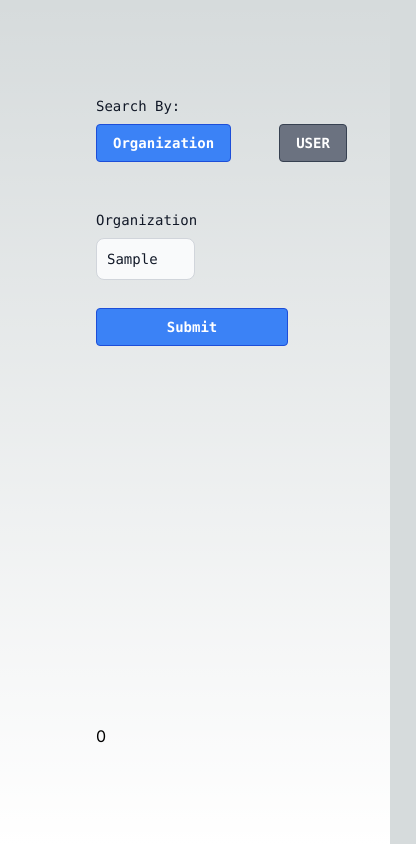
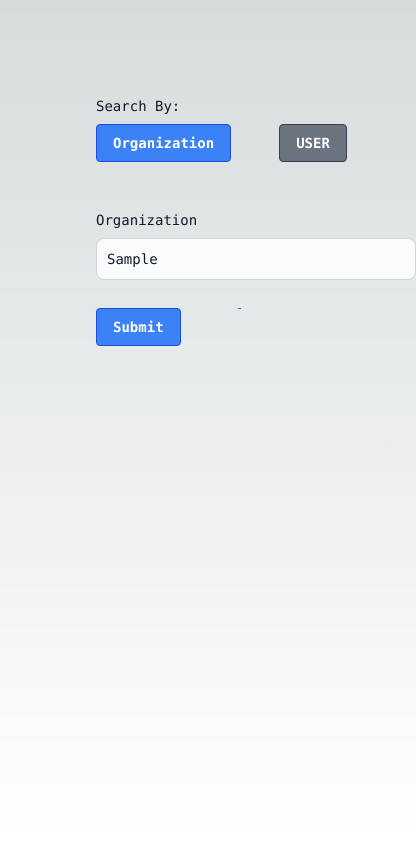
Before and after one commit to TPewarski/github-repo, a Next.js app: page / in a window 390 px wide. Both pictures are taken after typing "Sample" into the empty fields and a click on the button "Submit". Shown: the whole page, 416 px wide, since content can reach past the window. Built offline with nearby package versions, Linux system fonts and the light colour scheme; no server answers.

Commit message:
Add pagination component

```diff
--- a/package.json
+++ b/package.json
@@ -9,6 +9,9 @@
     "lint": "next lint"
   },
   "dependencies": {
+    "@emotion/react": "^11.11.4",
+    "@emotion/styled": "^11.11.0",
+    "@mui/material": "^5.15.11",
     "date-fns": "^3.3.1",
     "next": "14.1.1",
     "react": "^18",
--- a/src/app/RepoTable.tsx
+++ b/src/app/RepoTable.tsx
@@ -1,13 +1,19 @@
 import { Repository, Sort } from "./types";
 import { format, parseISO } from "date-fns";
+import Pagination from "@mui/material/Pagination";
+import Stack from "@mui/material/Stack";
 
 interface RepoTableProps {
   repos: Repository[];
   handleSortChange: (sortField: Sort) => void;
+  handlePageChange: (event: React.ChangeEvent<unknown>, page: number) => void;
+  page: number;
 }
+
 export const RepoTable = (props: RepoTableProps) => {
   return (
-    <table className="w-full text-sm text-left rtl:text-right text-gray-500">
+    <>
+      <table className="w-full text-sm text-left rtl:text-right text-gray-500 mb-6">
         <thead className="text-xs text-gray-700 uppercase md:border-none bg-gray-50 border-b-4">
           <tr className="flex flex-col flex-no wrap md:table-row">
             <th
@@ -71,5 +77,16 @@ export const RepoTable = (props: RepoTableProps) => {
           ))}
         </tbody>
       </table>
+
+      <Stack spacing={2}>
+        <Pagination
+          count={10}
+          variant="outlined"
+          shape="rounded"
+          onChange={props.handlePageChange}
+          page={props.page}
+        />
+      </Stack>
+    </>
   );
 };
--- a/src/app/page.tsx
+++ b/src/app/page.tsx
@@ -1,10 +1,11 @@
 "use client";
 import { useForm, SubmitHandler } from "react-hook-form";
-import { useCallback, useState } from "react";
+import { useCallback, useState, useEffect } from "react";
 import { SortDirection, Sort, Type, Repository } from "./types";
 import { RepoTable } from "./RepoTable";
+import CircularProgress from "@mui/material/CircularProgress";
+import Box from "@mui/material/Box";
 import { set } from "date-fns";
-import { on } from "events";
 
 const GITHUB_API = "https://api.github.com";
 
@@ -12,13 +13,13 @@ type Inputs = {
   name: string;
 };
 
-enum INPUT_TYPE {
+enum InputType {
   USER = "user",
   ORGANIZATION = "organization",
 }
 
 const getGithubURL = (
-  inputType: INPUT_TYPE,
+  inputType: InputType,
   name: string,
   page: number = 1,
   sort: Sort = Sort.FULL_NAME,
@@ -26,55 +27,66 @@ const getGithubURL = (
   type: Type = Type.ALL
 ): string =>
   `${GITHUB_API}/${
-    inputType === INPUT_TYPE.ORGANIZATION ? "orgs" : "users"
+    inputType === InputType.ORGANIZATION ? "orgs" : "users"
   }/${name}/repos?per_page=10&page=${page}&sort=${sort}&direction=${sortDirection}&type=${type}`;
 
 export default function Home() {
   const [isFetching, setIsFetching] = useState(false);
-  const [inputType, setInputType] = useState<INPUT_TYPE>(
-    INPUT_TYPE.ORGANIZATION
-  );
+  const [inputType, setInputType] = useState<InputType>(InputType.ORGANIZATION);
   const [formError, setFormError] = useState<string | null>(null);
   const [repos, setRepos] = useState<Repository[]>([]);
   const [sortField, setSortField] = useState<Sort>(Sort.FULL_NAME);
   const [sortDirection, setSortDirection] = useState<SortDirection>(
     SortDirection.ASC
   );
+  const [page, setPage] = useState(1);
 
-  const { register, handleSubmit } = useForm<Inputs>();
+  const { register, handleSubmit, reset } = useForm<Inputs>();
+  useEffect(() => {
+    if (repos.length) {
+      handleSubmit(onSubmit)();
+    }
+  }, [sortField, sortDirection, page]);
 
   const onInputTypeChange = () => {
-    setInputType((prev: INPUT_TYPE) =>
-      prev === INPUT_TYPE.USER ? INPUT_TYPE.ORGANIZATION : INPUT_TYPE.USER
+    setInputType((prev: InputType) =>
+      prev === InputType.USER ? InputType.ORGANIZATION : InputType.USER
     );
+    reset();
   };
 
   const onSubmit: SubmitHandler<Inputs> = useCallback(
     (data) => {
-      console.log("onSubmit", data);
+      console.log("onSubmit", {
+        data,
+        url: getGithubURL(inputType, data.name, page, sortField, sortDirection),
+      });
       setIsFetching(true);
       setFormError(null);
       try {
-        fetch(getGithubURL(inputType, data.name, 1, sortField, sortDirection))
+        fetch(
+          getGithubURL(inputType, data.name, page, sortField, sortDirection)
+        )
           .then((data) => data.json())
-          .then((repos) => setRepos(repos));
+          .then((repos) => setRepos(repos))
+          .then(() => setIsFetching(false));
       } catch (error) {
         setFormError(`Error fetching repos: ${error}`);
         console.error(error);
       }
-      setIsFetching(false);
     },
-    [sortField, sortDirection, inputType]
+    [sortField, sortDirection, inputType, page]
   );
 
   const onSortChange = (col: Sort) => {
-    console.log("onSortChange", col);
     setSortDirection((prev) =>
       prev === SortDirection.ASC ? SortDirection.DESC : SortDirection.ASC
     );
     setSortField(col);
-    handleSubmit(onSubmit)();
   };
+
+  const onChangePage = (event: React.ChangeEvent<unknown>, value: number) =>
+    setPage(value);
 
   return (
     <main className="flex w-full min-h-screen flex-col justify-between p-24">
@@ -92,7 +104,7 @@ export default function Home() {
           <button
             type="button"
             className={`w-36 mr-12 mb-12 ${
-              inputType === INPUT_TYPE.ORGANIZATION
+              inputType === InputType.ORGANIZATION
                 ? "bg-blue-500 hover:bg-blue-700 border-blue-700"
                 : "bg-gray-500 hover:bg-gray-700 border-gray-700"
             } bg-blue-500 hover:bg-blue-700 text-white font-bold py-2 px-4 border border-blue-700 rounded`}
@@ -103,7 +115,7 @@ export default function Home() {
           <button
             type="button"
             className={`w-36 mr-12 mb-12 ${
-              inputType === INPUT_TYPE.USER
+              inputType === InputType.USER
                 ? "bg-blue-500 hover:bg-blue-700 border-blue-700"
                 : "bg-gray-500 hover:bg-gray-700 border-gray-700"
             } text-white font-bold py-2 px-4 border  rounded`}
@@ -116,25 +128,37 @@ export default function Home() {
           htmlFor="organization"
           className="block mb-2 text-sm font-medium text-gray-900 dark:text-white"
         >
-          {inputType === INPUT_TYPE.ORGANIZATION ? "Organization" : "User"}
+          {inputType === InputType.ORGANIZATION ? "Organization" : "User"}
         </label>
         <input
           type="text"
           id="name"
-          className="mb-2 bg-gray-50 border border-gray-300 text-gray-900 text-sm rounded-lg focus:ring-blue-500 focus:border-blue-500 block w-full md:w-1/2 p-2.5"
+          className="mb-2 bg-gray-50 border border-gray-300 text-gray-900 text-sm rounded-lg focus:ring-blue-500 focus:border-blue-500 block w-full min-w-80 md:w-1/2 p-2.5"
           placeholder={`Enter a github ${
-            inputType === INPUT_TYPE.ORGANIZATION ? "organization" : "user"
+            inputType === InputType.ORGANIZATION ? "organization" : "user"
           }`}
           {...register("name")}
         />
-        <button className="mt-5 bg-blue-500 w-48 hover:bg-blue-700 border border-blue-700 text-white font-bold py-2 px-4 rounded focus:outline-none focus:shadow-outline">
-          Submit
-        </button>
+        <div className="flex flex-row">
+          <button className="mt-5 mr-5 bg-blue-500 w-48 hover:bg-blue-700 border border-blue-700 text-white font-bold py-2 px-4 rounded focus:outline-none focus:shadow-outline">
+            Submit
+          </button>
+          {isFetching && (
+            <Box sx={{ display: "flex" }}>
+              <CircularProgress />
+            </Box>
+          )}
+        </div>
         {formError && <span className="text-red-500">{formError}</span>}
       </form>
-      {repos.length && (
-        <RepoTable repos={repos} handleSortChange={onSortChange} />
-      )}
+      {repos.length ? (
+        <RepoTable
+          repos={repos}
+          handleSortChange={onSortChange}
+          handlePageChange={onChangePage}
+          page={page}
+        />
+      ) : null}
     </main>
   );
 }
```
Also changed, not shown: 1 other file (tests, documents, lock files or other folders). Lines whose indentation alone changed are shown as unchanged.
